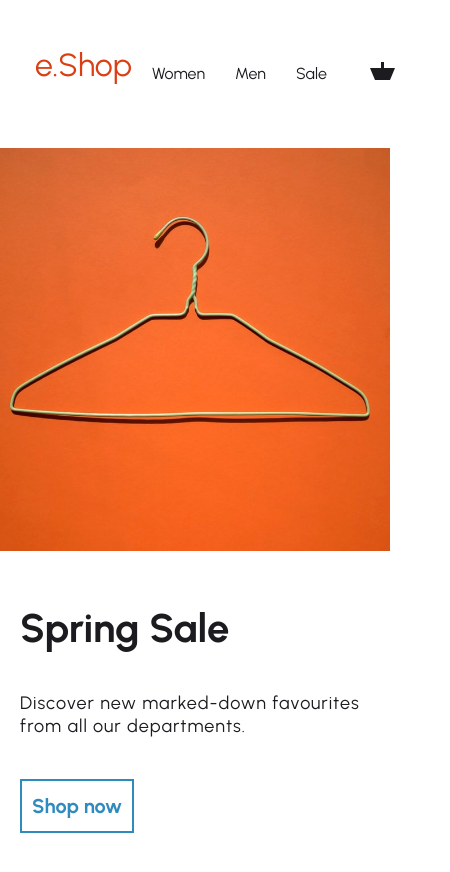
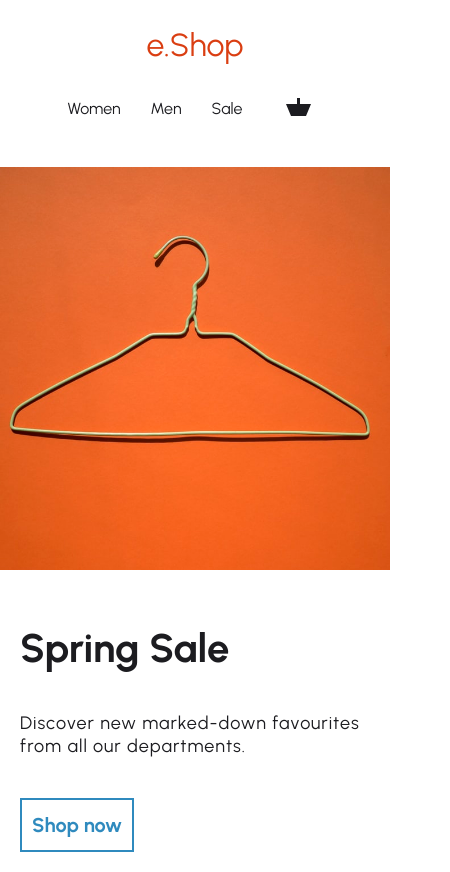
Before and after one commit to danihazler/e-shop, a Next.js app: page / in a window 390 px wide. Shown: the whole page, 450 px wide, since content can reach past the window. Built offline with nearby package versions, Linux system fonts and the light colour scheme.

Commit message:
Add breakpoint to the header

```diff
--- a/assets/styles/globals.scss
+++ b/assets/styles/globals.scss
@@ -45,5 +45,4 @@ img {
   margin: 0 auto;
   max-width: 1440px;
   position: relative;
-  width: 100%;
 }
--- a/components/header/styles.module.scss
+++ b/components/header/styles.module.scss
@@ -1,13 +1,19 @@
 @import '../../assets/styles/constants/colors.scss';
 @import '../../assets/styles/constants/typography.scss';
+@import '../../assets/styles/constants/breakpoints.scss';
+
 
 .header {
     div{
-
         display: flex;
         justify-content: space-between;
+        flex-direction: column;
         align-items: center;
         padding: 1.25rem 1.875rem;
+
+        @media screen and (min-width: $bpSmall) {
+            flex-direction: row;
+        }
 
         > * {
             flex: 1;
@@ -17,7 +23,10 @@
 
 .logo {
     display: inline-block;
-    margin-bottom: 1rem;
+
+    @media screen and (min-width: $bpSmall) {
+        margin-bottom: 1rem;
+    }
 
     h1 {
         color: $orange;
--- a/components/navigation/styles.module.scss
+++ b/components/navigation/styles.module.scss
@@ -7,10 +7,10 @@
 
     ul {
         display: flex;
-        justify-content: flex-start;
         align-items: center;
         list-style: none;
         padding: 0;
+        margin: 0;
 
         a {
             display: inline-block;
```
Also changed, not shown: components/banner/styles.module.scss (line endings or trailing spaces).
